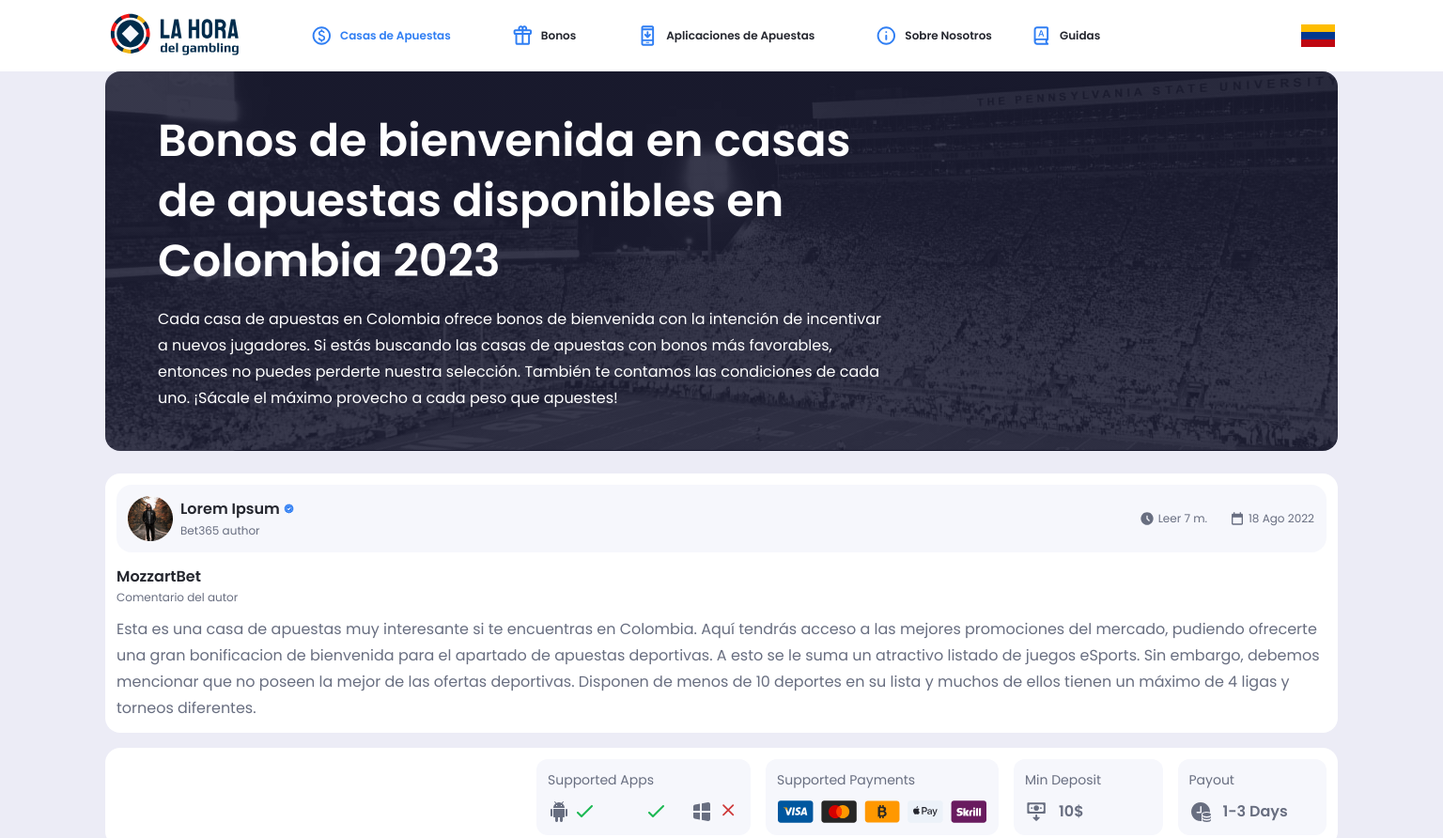
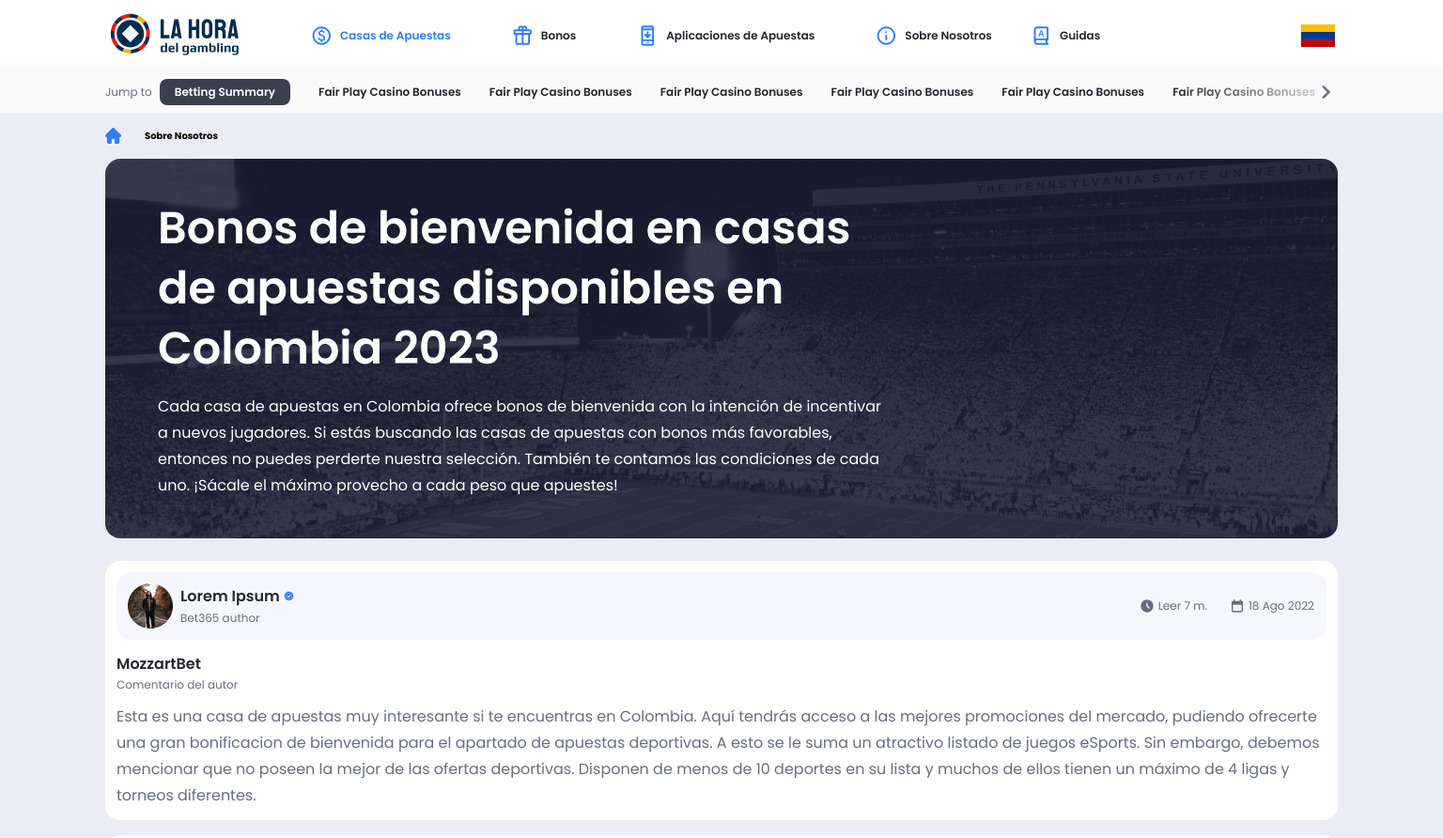
Before and after one commit to Vas2306/la-hora, a plain HTML site: page index.html in a window 1536 px wide. Shown: the top 892 px of the page at 94% size. Drawn offline with nearby package versions, Linux system fonts and the light colour scheme.

Commit message:
header-desktop

```diff
--- a/index.html
+++ b/index.html
@@ -41,7 +41,7 @@
           </div>
           <div class="header__middle">
             <a class="header__middle-btn--text" href="">Betting Summary</a>
-            <a class="header__middle-link" href="">Fair Play Casino Bonuses</a>
+            <a class="header__middle-link text-background" href="">Fair Play Casino Bonuses</a>
             <svg width="24" height="24">
               <use href="images/symbol.svg#ArrowRight"></use>
             </svg>
@@ -104,6 +104,38 @@
         </nav>
       </div>
     </section>
+    <section class="header__desktop header__desktop-section">
+      <div class="container">
+        <nav class="header__desktop-middle-nav">
+          <a class="header__desktop-middle--firstlink" href="">Jump to</a>
+          <div class="header__desktop-middle">
+             <a class="header__middle-btn--text" href="">Betting Summary</a>
+          <a class="header__middle-link" href="">Fair Play Casino Bonuses</a>
+          <a class="header__middle-link" href="">Fair Play Casino Bonuses</a>
+          <a class="header__middle-link" href="">Fair Play Casino Bonuses</a>
+          <a class="header__middle-link" href="">Fair Play Casino Bonuses</a>
+          <a class="header__middle-link" href="">Fair Play Casino Bonuses</a>
+            <a class="header__middle-link text-background link-center" href="">Fair Play Casino Bonuses<svg width="24" height="24">
+              <use href="images/symbol.svg#ArrowRight"></use>
+            </svg></a>
+          </div>
+
+
+        </nav>
+      </div>
+    </section>
+   <section class="header__desktop header__desktop-bottom--section">
+      <div class="container">
+        <div class="header__desktop-bottom">
+          <svg width="17" height="17">
+              <use href="images/symbol.svg#Group"></use>
+            </svg></a>
+            <svg width="5" height="5">
+              <use href="images/symbol.svg#arrowRightHeader"></use>
+            </svg></a>
+          <p class="header__desktop-bottom--text">Sobre Nosotros</p>
+        </div>
+      </div></section>
     <main>
       <section class="hero__desktop">
         <div class="container">
--- a/main.css
+++ b/main.css
@@ -20,6 +20,7 @@
   --color-card: #2d2f45;
   --color-icon: #686e80;
   --color-star: #ffd058;
+  --color-black:#000000;
 }
 body {
   background-color: var(--background-color);
@@ -96,7 +97,7 @@
   padding-right: 16px;
   display: flex;
   align-items: center;
-  justify-content: space-between;
+  /* justify-content: space-between; */
   background-color: var(--background-color-header-middle);
   box-shadow: 0px 8px 16px -8px rgba(15, 15, 15, 0.1);
 }
@@ -107,6 +108,7 @@
   padding-bottom: 6px;
   padding-left: 16px;
   padding-right: 16px;
+  margin-right: 12px;
   font-size: 12px;
   font-style: normal;
   font-weight: 600;
@@ -120,6 +122,9 @@
   font-style: normal;
   font-weight: 600;
   line-height: 16px;
+  color: var(--color-text-second);
+}
+.text-background {
   background-color: var(--color-text-second);
   background-image: linear-gradient(
     90deg,
@@ -188,6 +193,57 @@
   }
   .header__desktop-icon {
     margin-right: 8px;
+  }
+  .header__middle-btn--text{
+    margin-right: 0;
+  }
+  .header__desktop-middle{
+    padding-bottom: 8px;
+    padding-top: 8px;
+    display: flex;
+    align-items: center;
+    gap: 30px;
+  }
+  .header__desktop-middle-nav{
+    display: flex;
+justify-content: space-between;
+align-items: center;
+
+  }
+  .header__desktop-section{
+   background-color: #fafafa;
+box-shadow: -2px -4px 9px 0px rgba(157, 157, 157, 0.11);
+  -webkit-box-shadow: -2px -4px 9px 0px rgba(157, 157, 157, 0.11);
+  -moz-box-shadow: -2px -4px 9px 0px rgba(157, 157, 157, 0.11);
+  }
+  .header__desktop-middle--firstlink{
+
+    font-size: 12px;
+      font-style: normal;
+      font-weight: 400;
+      line-height: 1.33;
+     color: var(--color-icon);
+  }
+  .link-center{
+    display: flex;
+    align-items: center;
+  }
+  .header__desktop-bottom--section{
+    background-color: var(--background-color);
+  }
+  .header__desktop-bottom{
+    padding-top: 16px;
+    padding-bottom: 16px;
+    display: flex;
+    align-items: center;
+    gap: 10px;
+  }
+  .header__desktop-bottom--text{
+    font-size: 10px;
+      font-style: normal;
+      font-weight: 700;
+      line-height: normal;
+      color: var(--color-black);
   }
 }
 .hero {
```
Also changed, not shown: images/symbol.svg.
